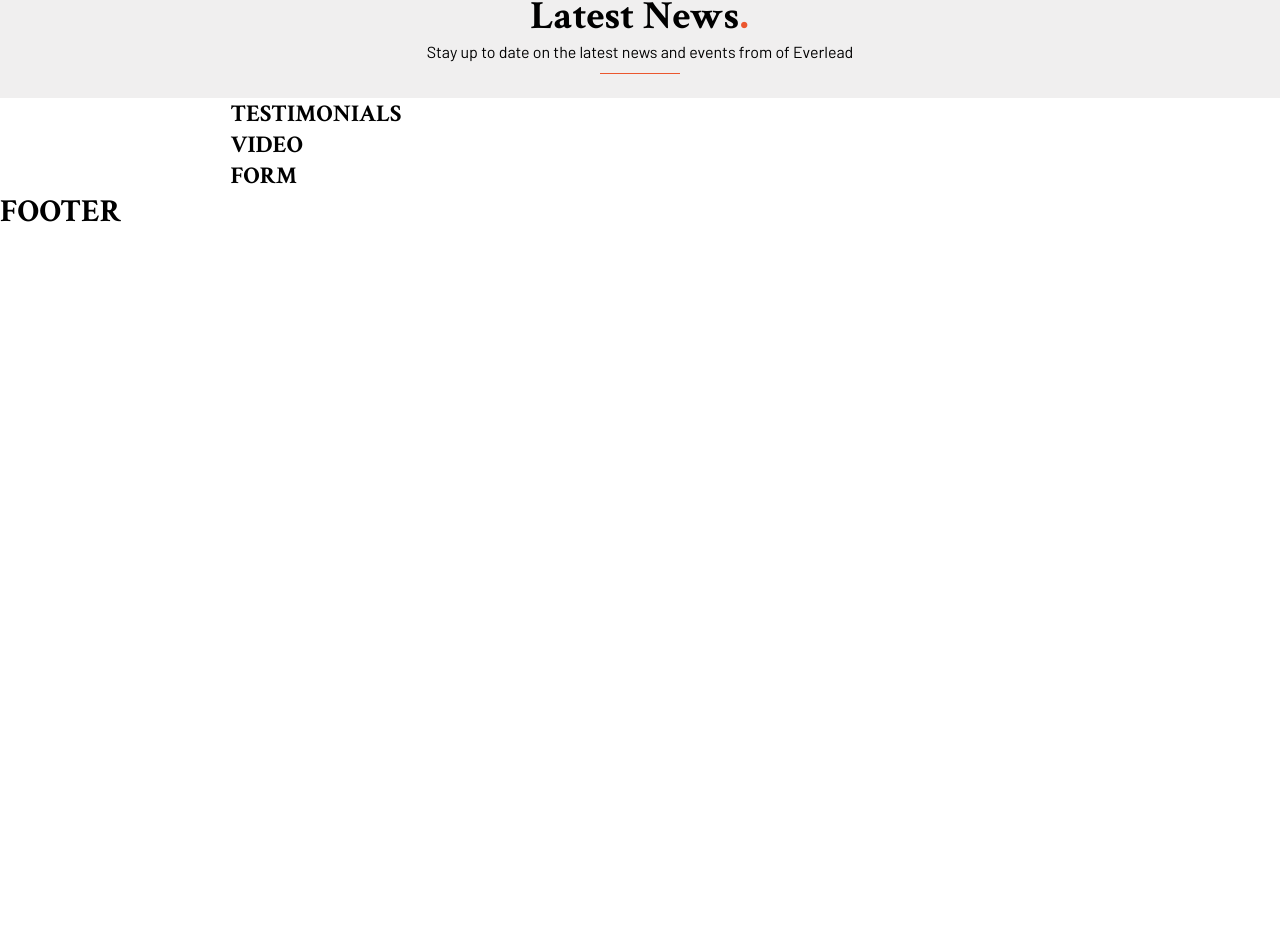
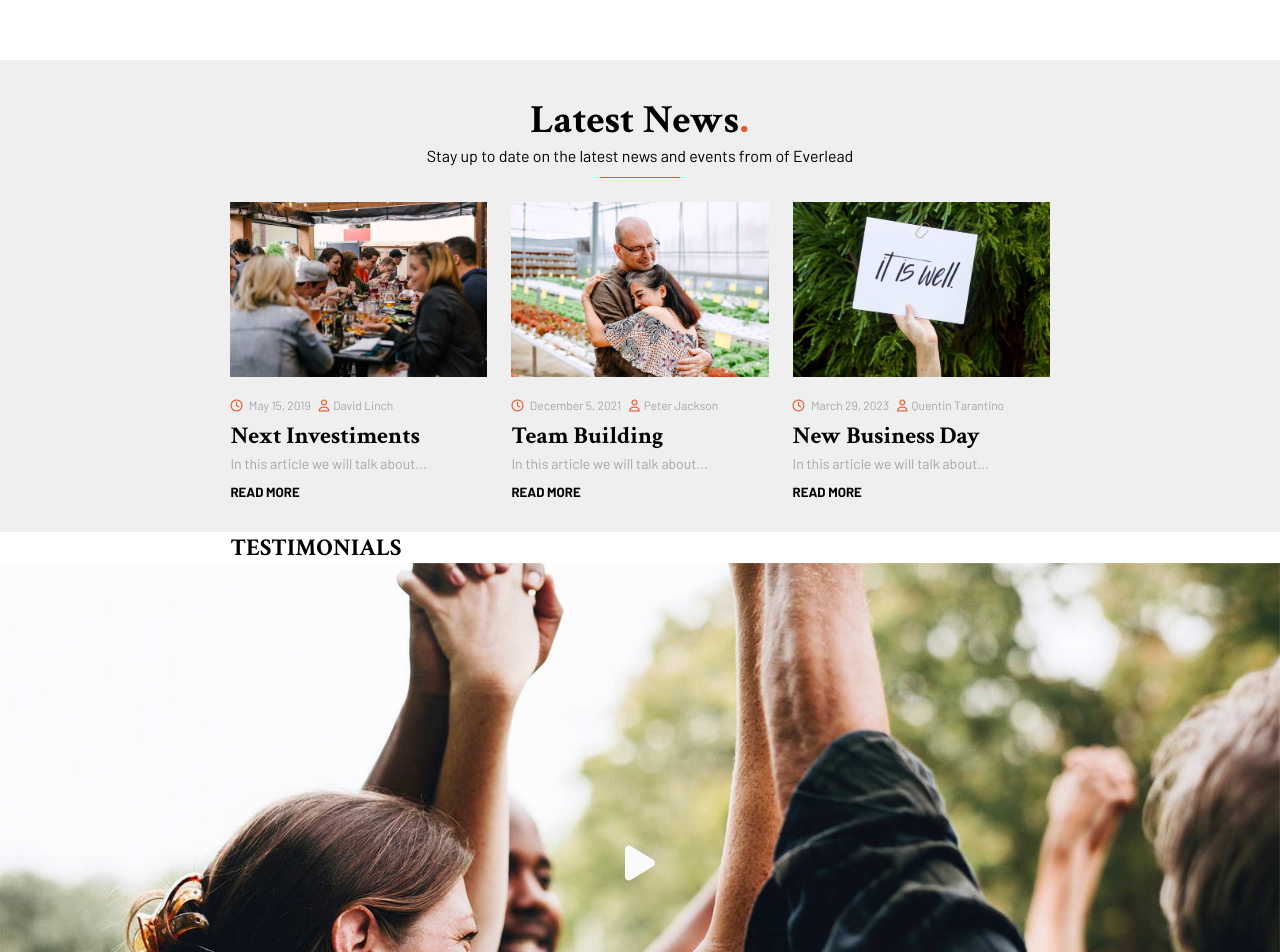
Before and after one commit to PietroDeBianchi/proj-html-vuejs, a Vue app: page / in a window 1280 px wide. Shown: the part 2655-3607 px from the top of the page. Before the commit the page ends 2887 px from the top, so only its background shows below. Built offline with nearby package versions, Linux system fonts and the light colour scheme.

Commit message:
done most of the main components

```diff
--- a/src/components/mainComponents/AppMainBrief.vue
+++ b/src/components/mainComponents/AppMainBrief.vue
@@ -57,7 +57,7 @@ export default {
 @use "../../styles/partials/variables" as *;
 
 section {
-    padding: 48px 0;
+    padding: 96px 0;
 }
 
 .container {
--- a/src/components/mainComponents/AppMainNews.vue
+++ b/src/components/mainComponents/AppMainNews.vue
@@ -3,6 +3,29 @@ export default {
     name: 'AppMainNews',
     data() {
         return {
+            news: [
+                {
+                    image: "/src/assets/img/h1-blog-img-01.jpg",
+                    date: "May 15, 2019",
+                    writer: "David Linch",
+                    title: "Next Investiments",
+                    text: "In this article we will talk about...",
+                },
+                {
+                    image: "/src/assets/img/h1-blog-img-02.jpg",
+                    date: "December 5, 2021",
+                    writer: "Peter Jackson",
+                    title: "Team Building",
+                    text: "In this article we will talk about...",
+                },
+                {
+                    image: "/src/assets/img/h1-blog-img-03.jpg",
+                    date: "March 29, 2023",
+                    writer: "Quentin Tarantino",
+                    title: "New Business Day",
+                    text: "In this article we will talk about...",
+                }
+            ]
         }
     },
 }
@@ -18,6 +41,16 @@ export default {
                     <p>Stay up to date on the latest news and events from of Everlead</p>
                     <div class="line"></div>
                 </div>
+                <div class="newsList">
+                    <div class="newsBox" v-for="(article, index) in news" :key="index">
+                        <img :src="article.image" :alt="article.title">
+                        <span><i class="fa-regular fa-clock"></i> {{ article.date }}</span><span><i
+                                class="fa-regular fa-user"></i>{{ article.writer }}</span>
+                        <h3>{{ article.title }}</h3>
+                        <p>{{ article.text }}</p>
+                        <h5> READ MORE </h5>
+                    </div>
+                </div>
             </div>
         </div>
     </section>
@@ -29,7 +62,7 @@ export default {
 
 section {
     background-color: $gray-first-color;
-    padding: 24px;
+    padding: 32px 0;
 }
 
 .container {
@@ -59,4 +92,45 @@ section {
         background-color: $orange-first-color;
     }
 }
+
+.newsList {
+    @include mixins.d-flex-between;
+    margin-top: 24px;
+
+    .newsBox {
+        width: calc(100% / 3 - 16px);
+
+        img {
+            width: 100%;
+            margin-bottom: 12px;
+        }
+
+        span {
+            font-size: 12px;
+            padding-right: 8px;
+            color: $gray-third-color;
+        }
+
+        i {
+            padding-right: 4px;
+            color: $orange-first-color;
+        }
+
+        h3 {
+            font-size: 24px;
+            padding: 4px 0;
+        }
+
+        p {
+            font-size: 14px;
+            color: $gray-third-color;
+            margin-bottom: 12px;
+        }
+
+        h5:hover {
+            color: $orange-first-color;
+            cursor: pointer;
+        }
+    }
+}
 </style>
--- a/src/components/mainComponents/AppMainVideo.vue
+++ b/src/components/mainComponents/AppMainVideo.vue
@@ -11,11 +11,7 @@ export default {
 
 <template>
     <section>
-        <div class="container">
-            <div class="container">
-                <h1>VIDEO</h1>
-            </div>
-        </div>
+        <i class="fa-solid fa-play"></i>
     </section>
 </template>
 
@@ -23,7 +19,27 @@ export default {
 @use "../../styles/partials/mixins";
 @use "../../styles/partials/variables" as *;
 
-.container {
-    @include mixins.container-margin;
+section {
+    background-image: url(../../assets/img/h1-img-04.jpg);
+    background-size: cover;
+    height: 600px;
+    position: relative;
+
+    i {
+        position: absolute;
+        top: 50%;
+        left: 50%;
+        transform: translate(-50%, -50%);
+        font-size: 40px;
+        color: $white-second-color;
+        padding: 15px 20px;
+        border-radius: 50%;
+
+        &:hover {
+            cursor: pointer;
+            background-color: $gray-third-color;
+        }
+
+    }
 }
 </style>
```
